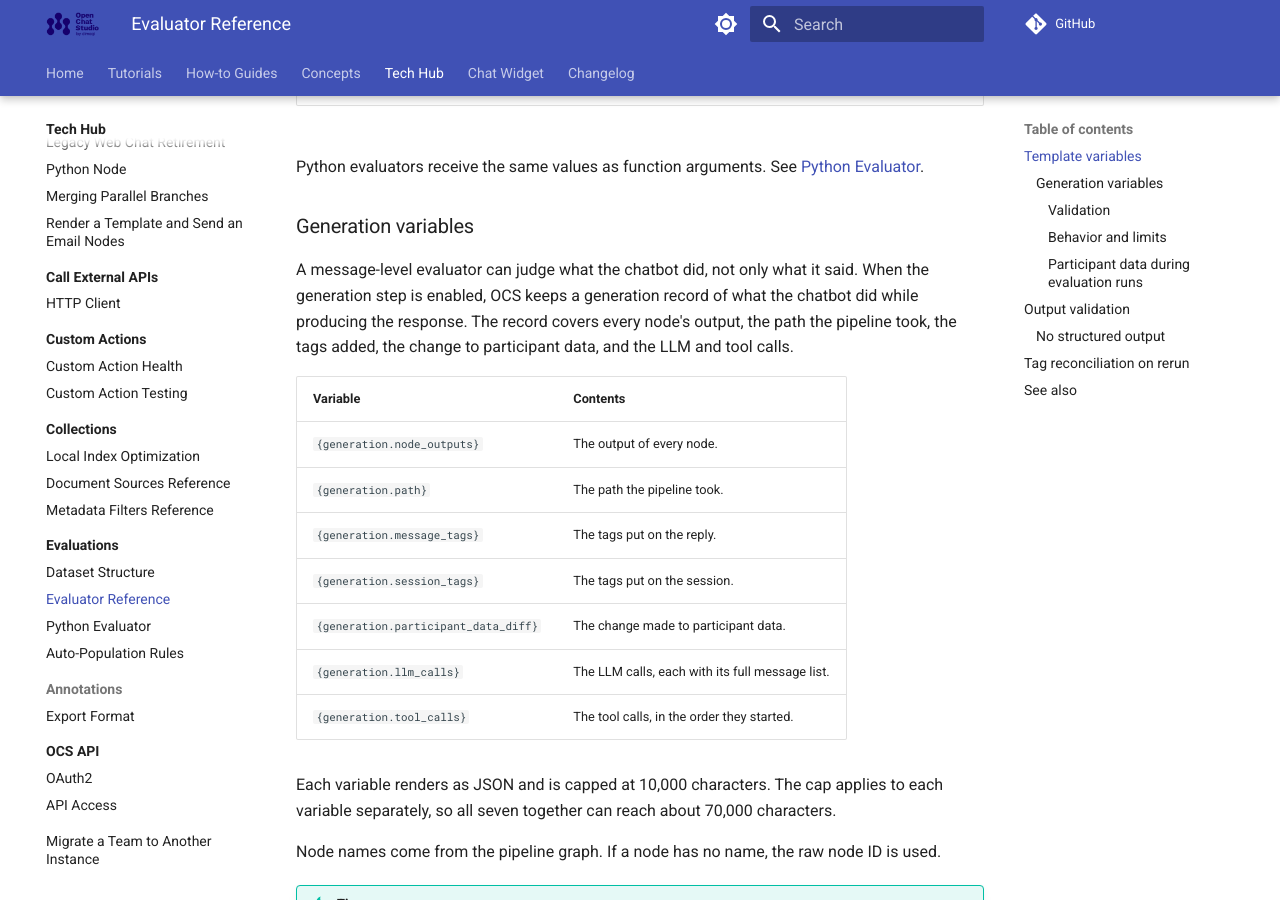
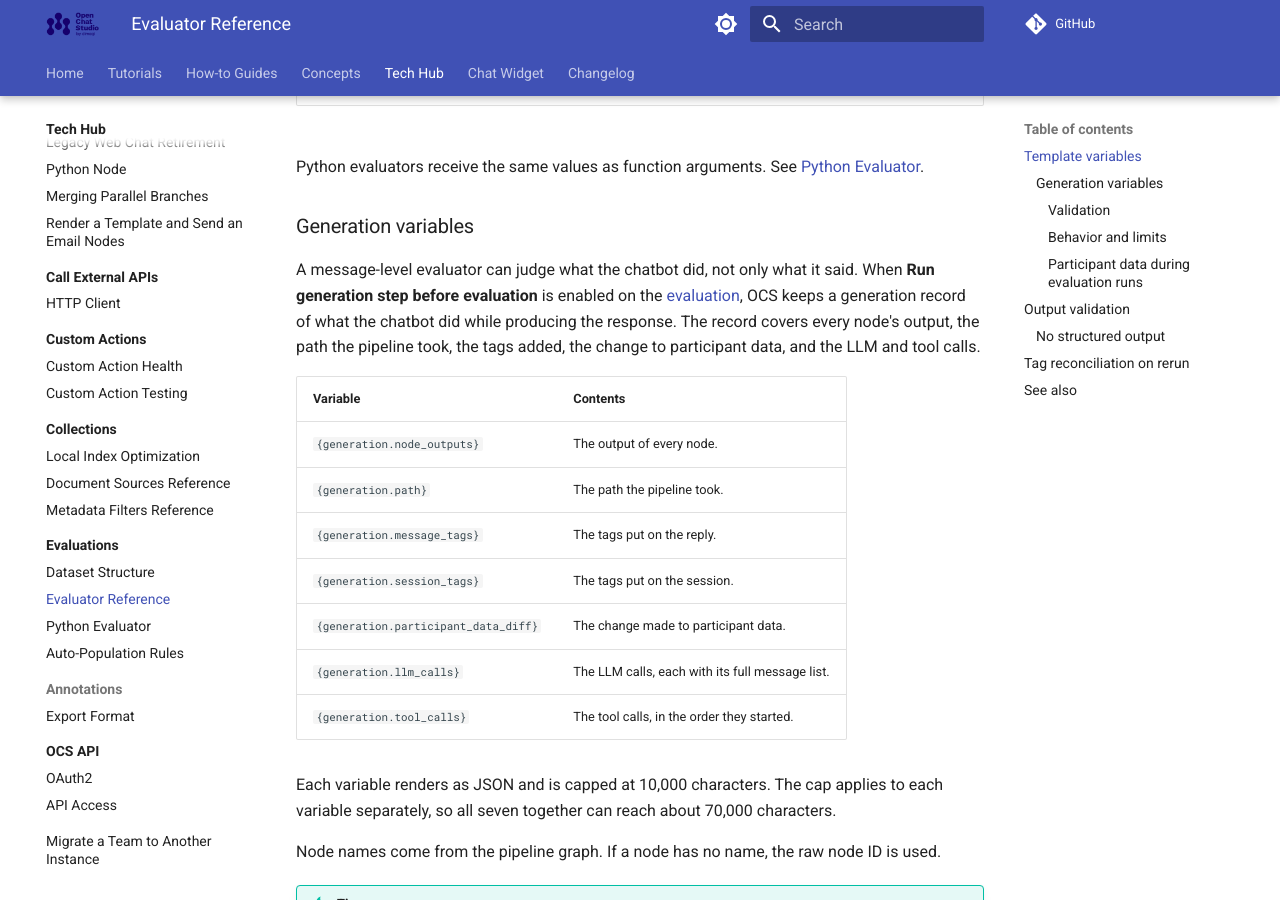
Before and after one commit to dimagi/open-chat-studio-docs, an MkDocs documentation site: the page built from docs/tech-hub/evaluations/evaluator-reference.md, in a window 1280 px wide and 900 px high, scrolled down 921 px. Built offline with MkDocs 1.6.1 and Material for MkDocs 9.7.7, drawn with Linux system fonts in a browser that asks for light colours; a script that is not in the unit is left out; comment, search, counter and statistics services are not loaded.

Commit message:
Apply suggestion from @github-actions[bot]
Co-authored-by: github-actions[bot] <41898282+github-actions[bot]@users.noreply.github.com>

```diff
--- a/docs/tech-hub/evaluations/evaluator-reference.md
+++ b/docs/tech-hub/evaluations/evaluator-reference.md
@@ -45,7 +45,7 @@ See [Python Evaluator](python_evaluator.md).
 ### Generation variables
 
 A message-level evaluator can judge what the chatbot did, not only what it said.
-When the generation step is enabled, OCS keeps a generation record of what the chatbot did while producing the response.
+When **Run generation step before evaluation** is enabled on the [evaluation](../../how-to/evaluations/run-an-evaluation.md), OCS keeps a generation record of what the chatbot did while producing the response.
 The record covers every node's output, the path the pipeline took, the tags added, the change to participant data, and the LLM and tool calls.
 
 | Variable | Contents |
```
